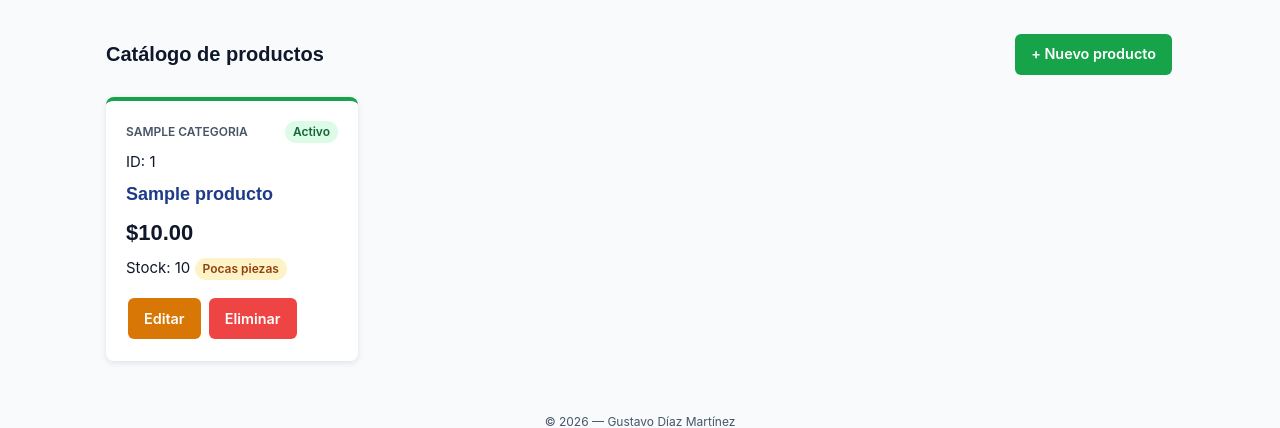
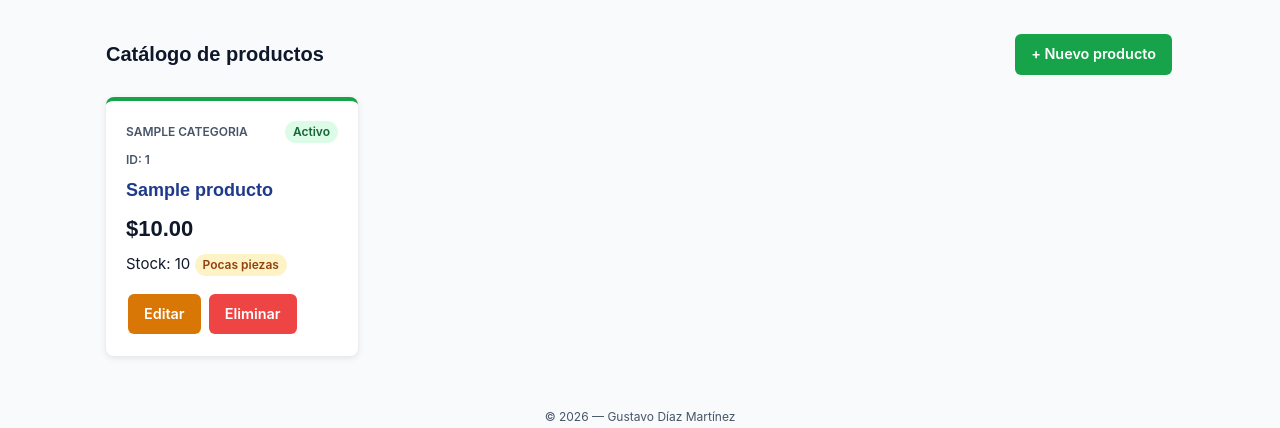
Before and after one commit to dimg101227hmczrsa6-ai/mi-negocio-django-3, a Django app: page /productos/ in a window 1280 px wide. Shown: the part 77-505 px from the top of the page. Run offline with Django 5.2, Linux system fonts and the light colour scheme; tables that the repository leaves empty hold one stand-in row (values such as "Sample post").

Commit message:
ID Producto

```diff
--- a/static/css/styles.css
+++ b/static/css/styles.css
@@ -173,6 +173,7 @@ form p { margin-bottom: 0.75rem; }
 }
 .product-top { display: flex; justify-content: space-between; align-items: center; gap: 0.5rem; }
 .product-category { font-size: 12px; font-weight: 600; text-transform: uppercase; color: #475569; }
+.product-id { font-size: 12px; font-weight: 600; color: #475569; }
 .product-name { font-family: var(--font-title); font-size: 18px; font-weight: 600; color: var(--color-primary); }
 .product-price { font-family: var(--font-title); font-size: 22px; font-weight: 700; }
 .product-actions { margin-top: auto; padding-top: 0.5rem; }
```
